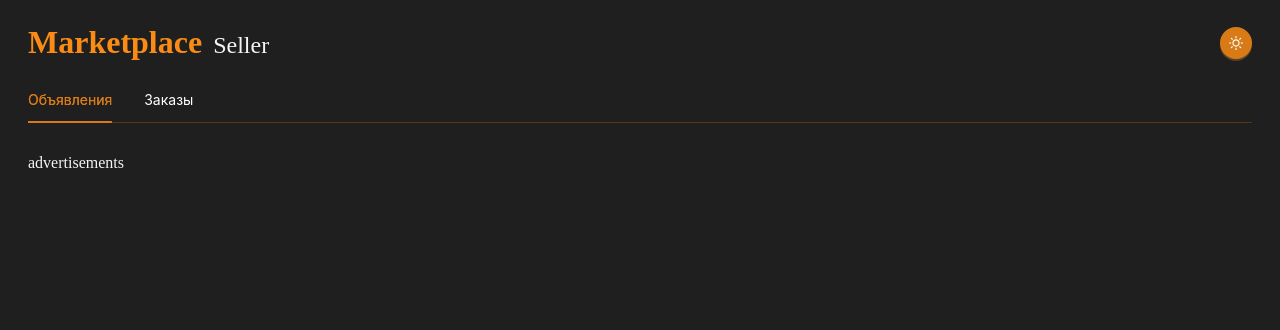
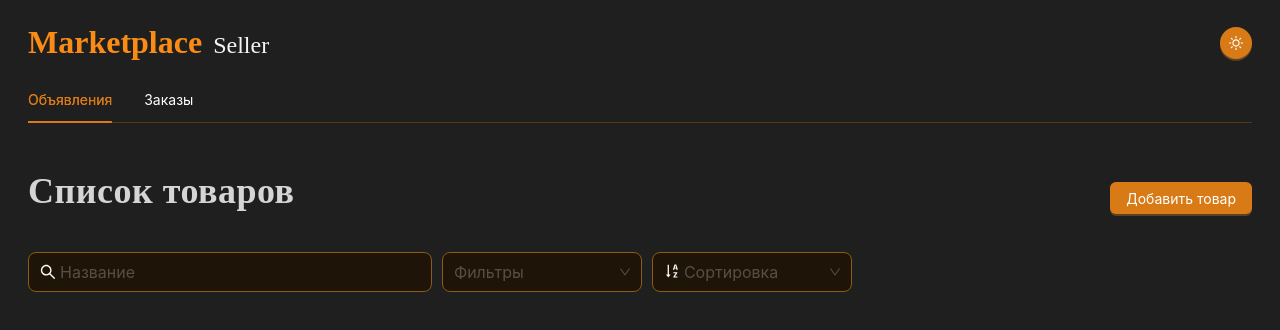
Before and after one commit to slec16/internship-autumn-2024, a React app: page /advertisements in a window 1280 px wide. Shown: the top 330 px of the page. Built offline with nearby package versions, Linux system fonts and the light colour scheme.

Commit message:
feat: advertisements filter template

```diff
--- /dev/null
+++ b/src/pages/advertisements/ui/Advertisements.module.scss
@@ -0,0 +1,32 @@
+// .container {
+//     width: 100%;
+// }
+
+.header {
+    display: flex;
+    flex-direction: row;
+    justify-content: space-between;
+    align-items: center;
+    margin-bottom: 10px;
+}
+
+.title {
+    font-weight: 700;
+    font-size: 36px;
+    margin-top: 16px;
+    letter-spacing: 0.5px;
+    opacity: 0.85;
+}
+
+.filtersContainer {
+    display: flex;
+    flex-direction: row;
+    justify-content: start;
+    align-items: center;
+    margin-bottom: 10px;
+}
+
+.search {
+    width: 33%;
+    margin-right: 10px;
+}
--- a/src/pages/advertisements/ui/Advertisements.tsx
+++ b/src/pages/advertisements/ui/Advertisements.tsx
@@ -1,10 +1,53 @@
-
-
+import { Button, Select } from 'antd'
+import styles from './Advertisements.module.scss'
+import Search from '@/features/advertisement-search'
+import { SortAscendingOutlined } from '@ant-design/icons'
 
 const Advertisements = () => {
 
-    return(
-        <div>advertisements</div>
+    const handleChange = (value: string) => {
+        console.log(`selected ${value}`)
+    }
+
+    return (
+        <div >
+            <div className={styles.header}>
+                <h2 className={styles.title}>Список товаров</h2>
+                <Button type='primary'>Добавить товар</Button>
+            </div>
+            <div className={styles.filtersContainer}>
+                <div className={styles.search}>
+                    <Search />
+                </div>
+                <Select
+                    size='large'
+                    placeholder="Фильтры"
+                    style={{ width: 200, marginRight: 10 }}
+                    allowClear
+                    onChange={handleChange}
+                    options={[
+                        { value: 'price', label: 'Цена' },
+                        { value: 'views', label: 'Просмотры' },
+                        { value: 'likes', label: 'Лайки' },
+                    ]}
+                />
+                <Select
+                    size='large'
+                    placeholder="Сортировка"
+                    prefix={<SortAscendingOutlined />}
+                    style={{ width: 200 }}
+                    allowClear
+                    onChange={handleChange}
+                    options={[
+                        { value: 'name', label: 'Имя' },
+                        { value: 'price', label: 'Цена' },
+                        { value: 'createdAt', label: 'Дата создания' },
+                        { value: 'views', label: 'Просмотры' },
+                        { value: 'likes', label: 'Лайки' },
+                    ]}
+                />
+            </div>
+        </div>
     )
 }
 
```
